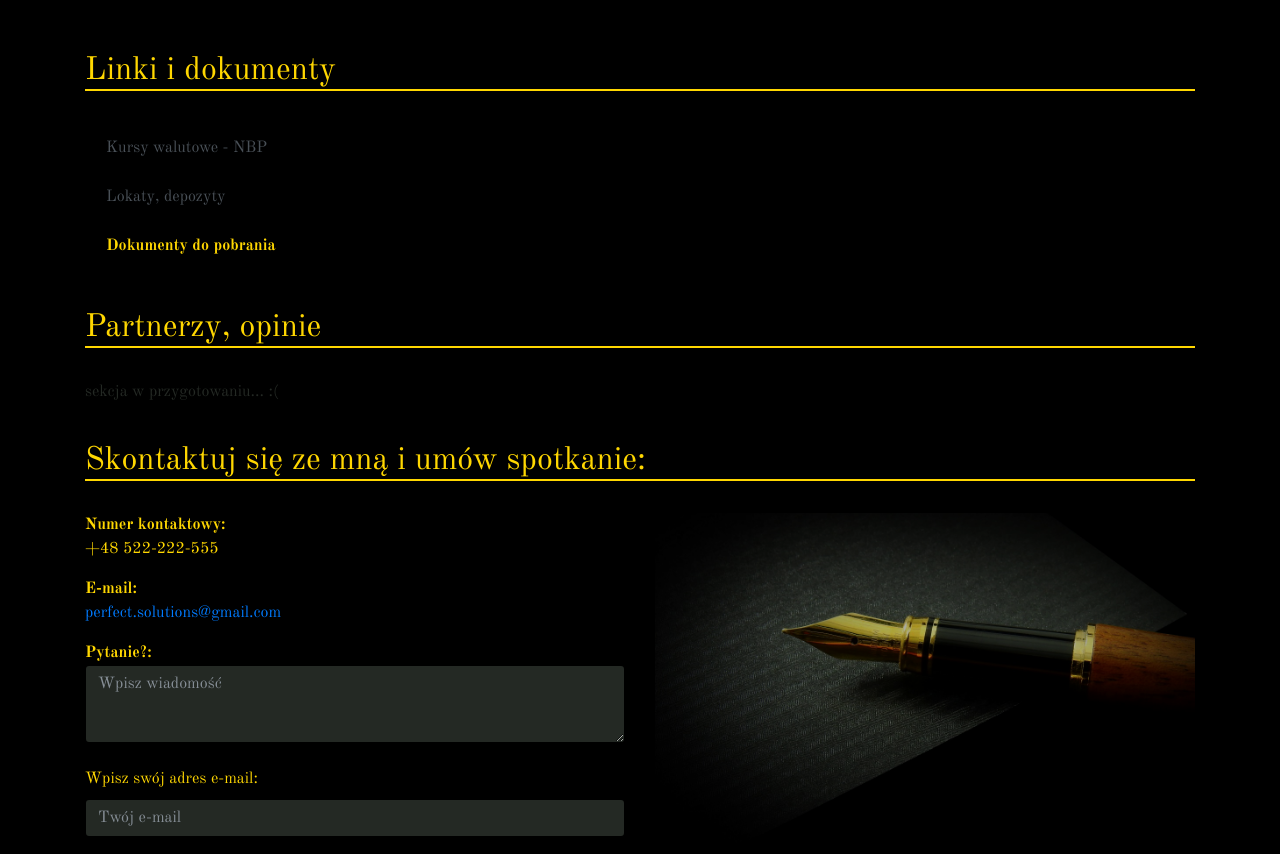
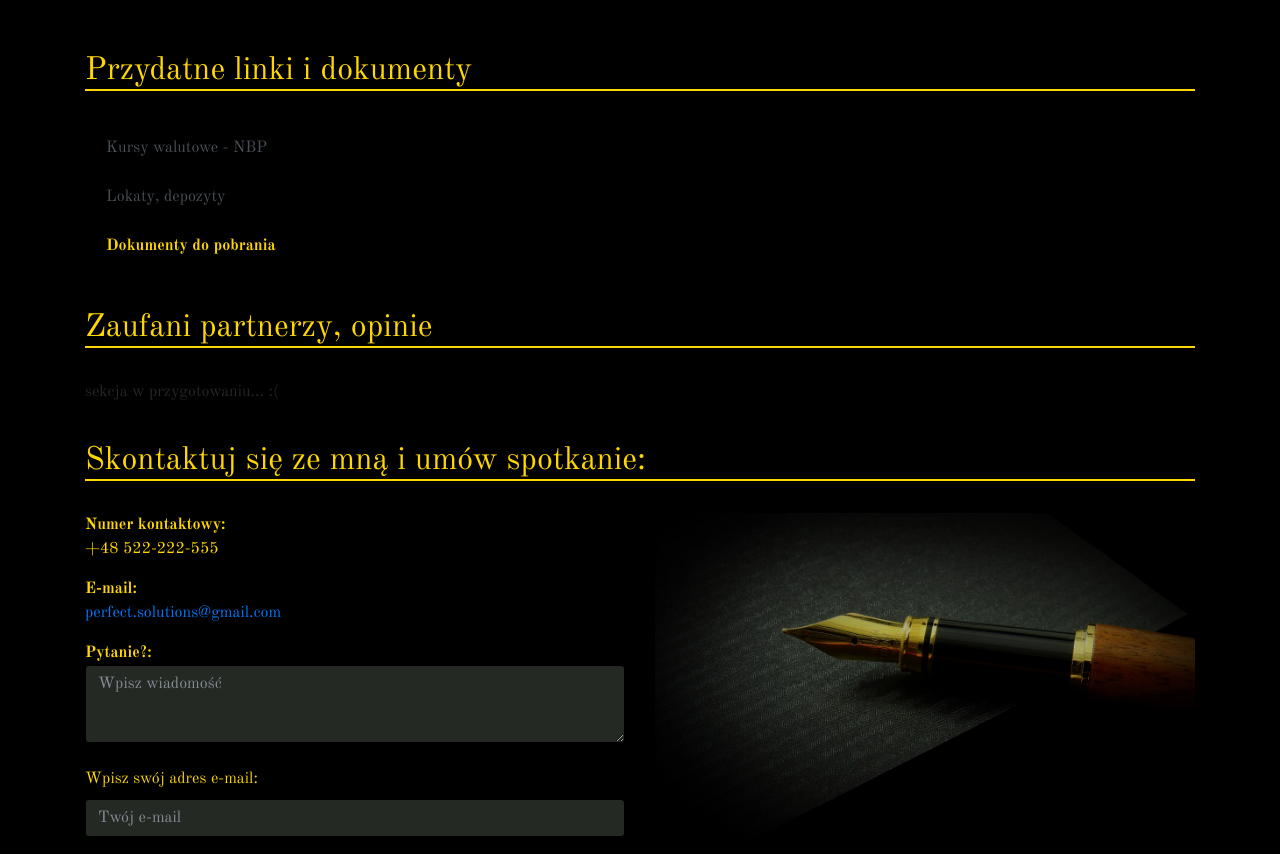
Before and after one commit to alesan6/website-business-example, a plain HTML site: page index.html in a window 1280 px wide. Shown: the part 1869-2723 px from the top of the page. Drawn offline with nearby package versions, Linux system fonts and the light colour scheme.

Commit message:
changed some text in index.html

```diff
--- a/index.html
+++ b/index.html
@@ -217,7 +217,7 @@
                 <hr/>
                     <div class="black-sections" id="links">
                         <div class="container mt-3 main-containers">
-                            <h2 class="section-titles">Linki i dokumenty</h2><br/>
+                            <h2 class="section-titles"> Przydatne linki i dokumenty</h2><br/>
                             <div class="list-group" id="links-back">
                                 <a href="http://www.nbp.pl/home.aspx?f=/statystyka/kursy.html" class="list-group-item list-group-item-action">Kursy walutowe - NBP</a>
                                 <a href="http://www.bankier.pl/lokaty" class="list-group-item list-group-item-action">Lokaty, depozyty</a>
@@ -233,7 +233,7 @@
                 </hr>
                     <div class="black-sections" id="partners">
                         <div class="container mt-3 main-containers">
-                            <h2 class="section-titles">Partnerzy, opinie</h2><br/>
+                            <h2 class="section-titles">Zaufani partnerzy, opinie</h2><br/>
                             <p class="notdone"> sekcja w przygotowaniu... :( </p>
                         </div>
                     </div>
```
